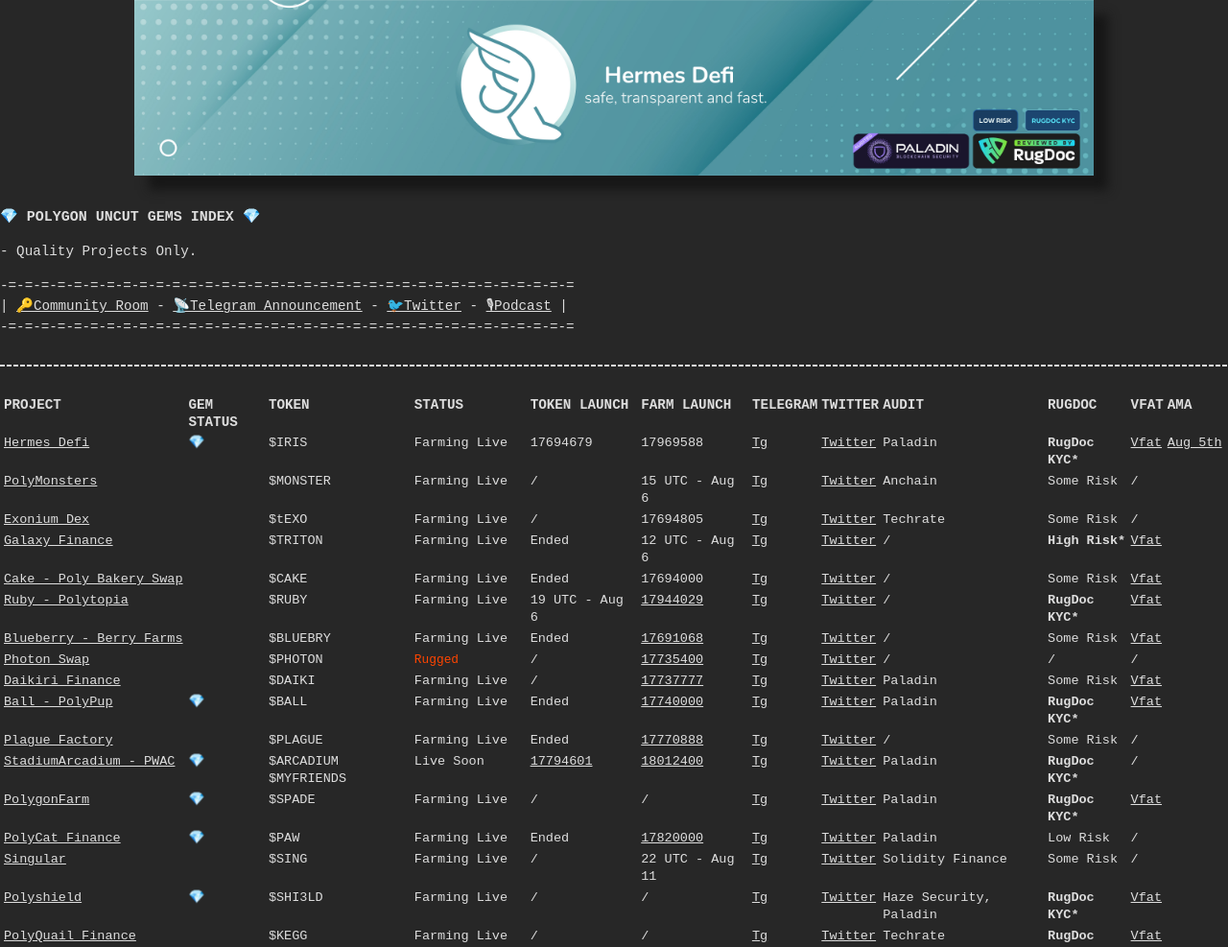
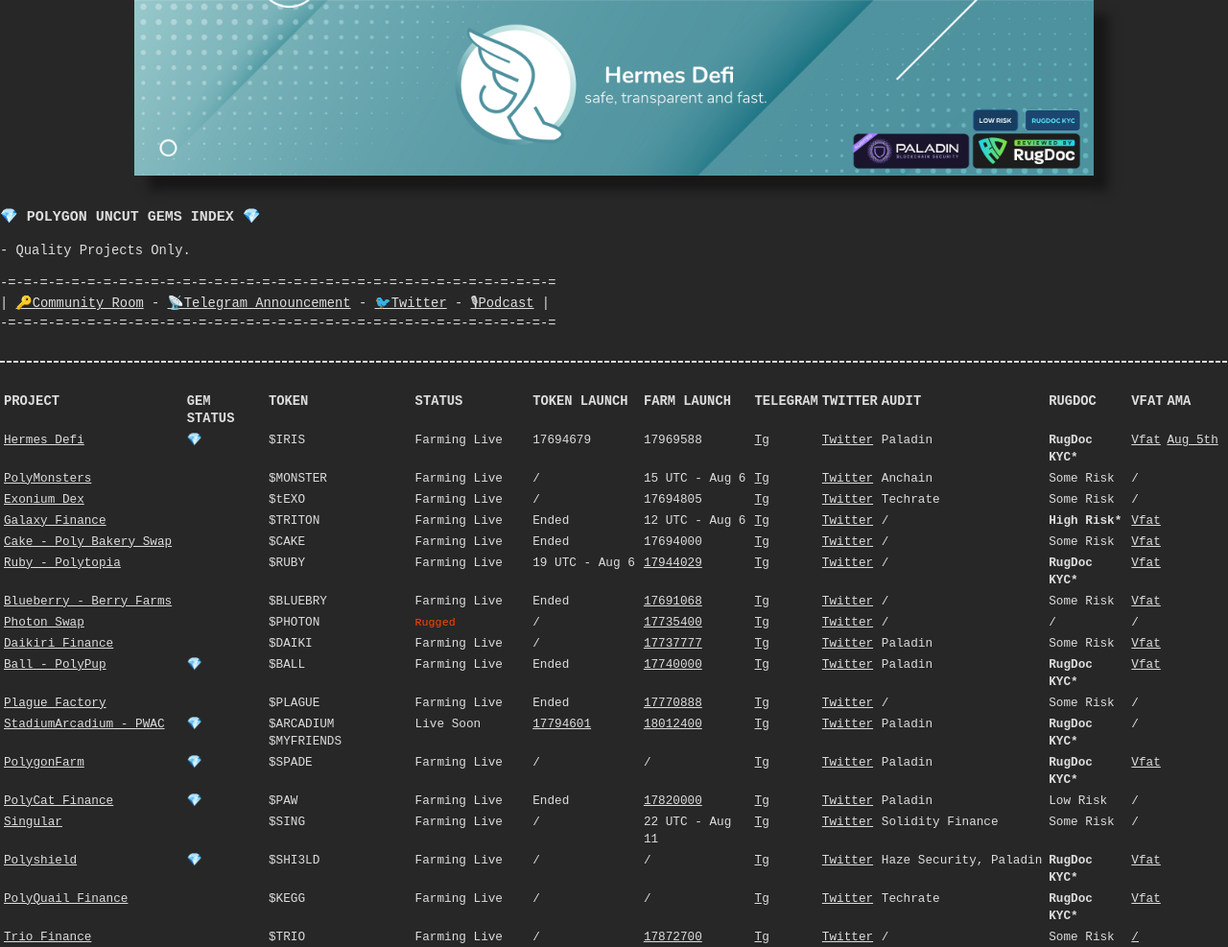
Before and after one commit to PolygonUncutGems/tools, a plain HTML site: page index.html in a window 1280 px wide. Shown: the top 987 px of the page at 96% size. Drawn offline with nearby package versions, Linux system fonts and the light colour scheme.

Commit message:
Update index.html

```diff
--- a/index.html
+++ b/index.html
@@ -12,8 +12,8 @@
 	  .mySlides {width: 100%; display: inline-block; box-shadow: 15px 15px 10px #171717;}
 		body {background-color:#272727;}
 		h3 {color:#ddd; font-family:monospace; font-size: 100%;}
-		p {color:#ddd; font-family:monospace; font-size: 95%;}
-		div {color:#ddd; font-family:monospace; font-size: 95%;}
+		p {color:#ddd; font-family:monospace; font-size: 92%;}
+		div {color:#ddd; font-family:monospace; font-size: 92%;}
 		a:link {color: #ddd;}
 		a:visited{color: #ddd}
 		section {display: table;width: 100%; line-height: 120%; border-spacing: 4px;}
@@ -41,7 +41,7 @@
 
 <p> - Quality Projects Only.</p>
 
-<div style="color:#ddd; font-family:monospace; font-size: 95%;">
+<div style="color:#ddd; font-family:monospace; font-size: 92%;">
 -=-=-=-=-=-=-=-=-=-=-=-=-=-=-=-=-=-=-=-=-=-=-=-=-=-=-=-=-=-=-=-=-=-=-=
 <br>
 | <a href="https://t.me/PUGCommunity">&#128273Community Room</a>
```
